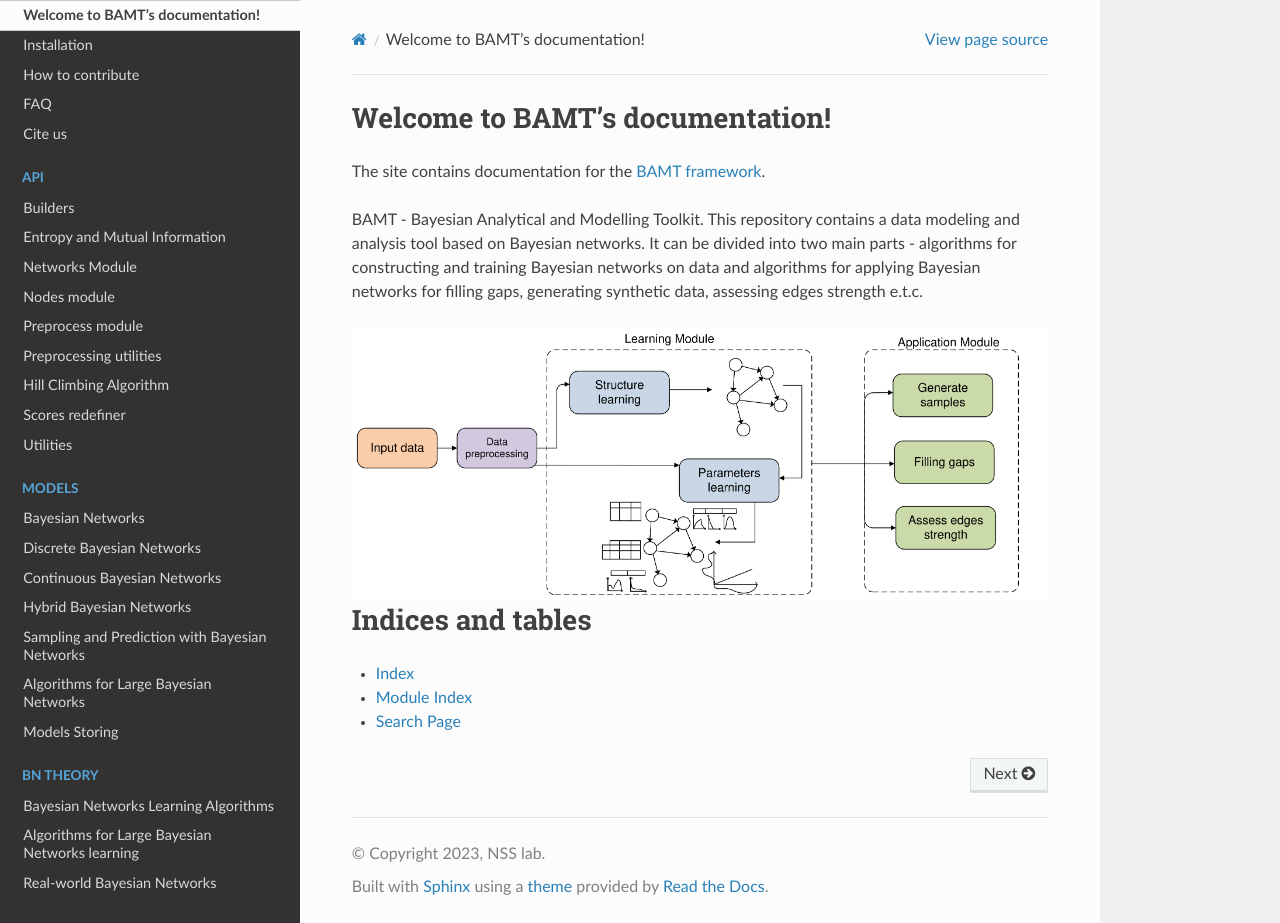
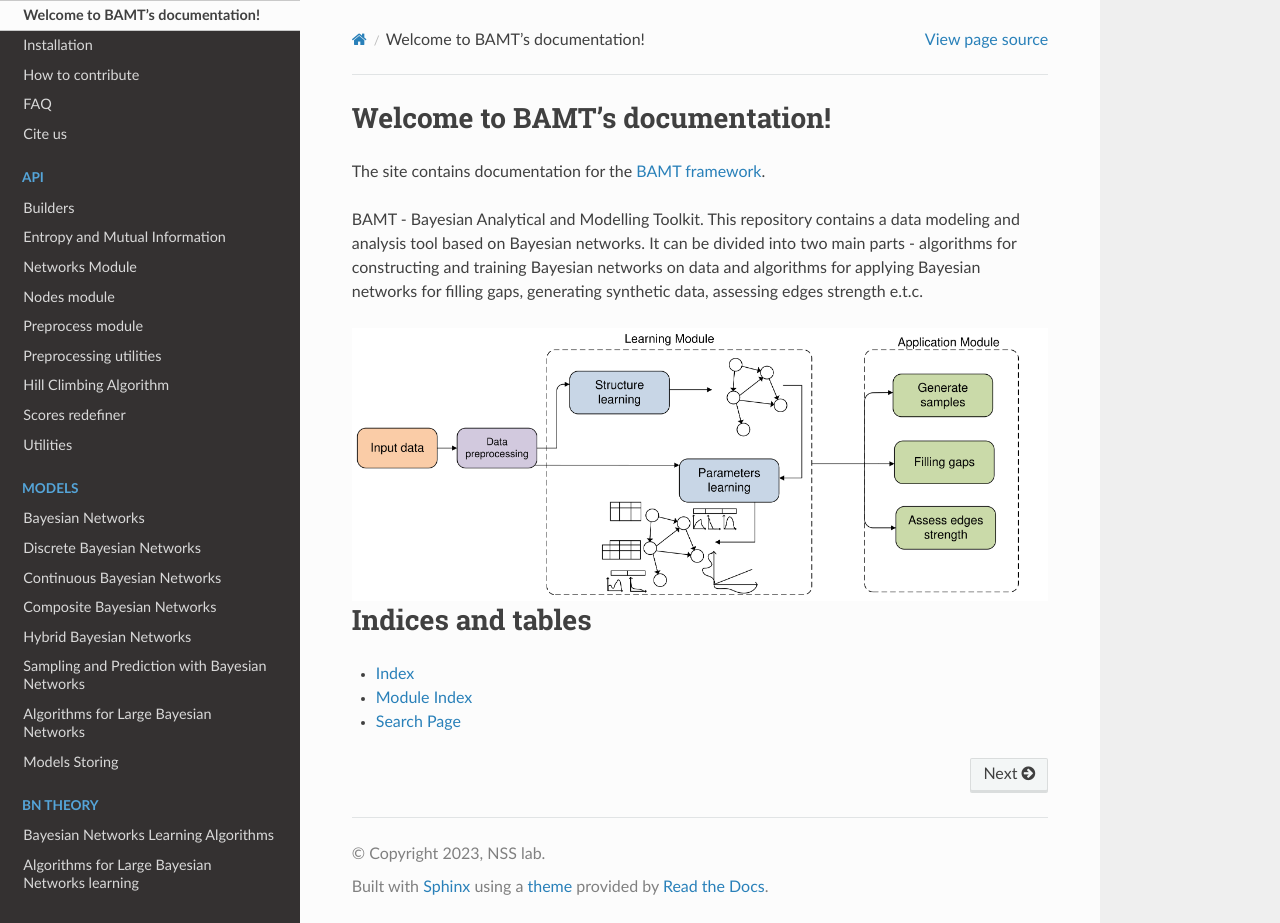
Before and after one commit to aimclub/BAMT, a Sphinx documentation site: the page built from docs/source/index.rst, in a window 1280 px wide and 923 px high. Built offline with Sphinx 7.4.7 and the Read the Docs theme 2.0.0, drawn with Linux system fonts in a browser that asks for light colours.

Commit message:
minor documentation chages

```diff
--- a/docs/source/index.rst
+++ b/docs/source/index.rst
@@ -53,6 +53,7 @@
    models/bayesiannetworks/base_network.rst
    models/bayesiannetworks/discrete_bn.rst
    models/bayesiannetworks/continuous_bn.rst
+   models/bayesiannetworks/composite_bn.rst
    models/bayesiannetworks/hybrid_bn.rst
    models/bayesiannetworks/sampling_predicting.rst
    models/bayesiannetworks/large_bn_algs.rst
```
